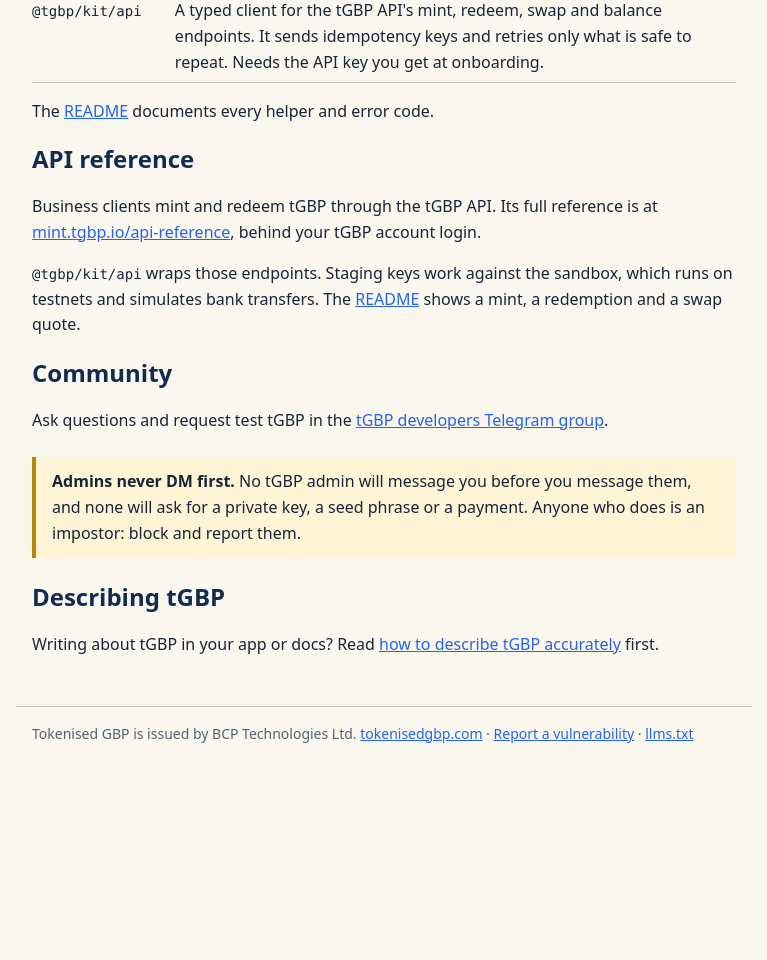
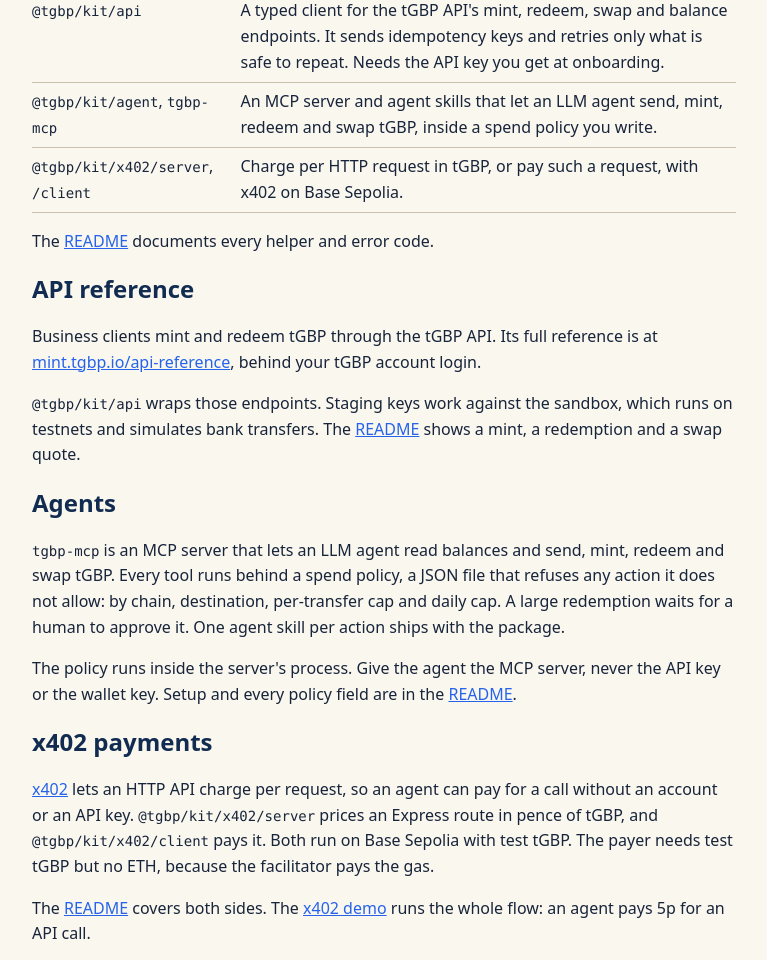
Before and after one commit to bcp-markets/tgbp-devkit, a website: page site/public/index.html in a window 1280 px wide. Shown: the part 632-1592 px from the top of the page, without its empty margins (256-1023 px from the left). Before the commit the page ends 1409 px from the top, so only its background shows below. Drawn offline with Linux system fonts and the light colour scheme.

Commit message:
TGBP-6675: Add the agent kit and x402 sections to the developer site
Review-Debt-Covered: inline

```diff
--- a/site/public/index.html
+++ b/site/public/index.html
@@ -4,7 +4,7 @@
   <meta charset="utf-8">
   <meta name="viewport" content="width=device-width, initial-scale=1">
   <title>tGBP developers</title>
-  <meta name="description" content="Build with tGBP, the tokenised British pound: a quickstart, the @tgbp/kit developer kit, the API reference and the developer community.">
+  <meta name="description" content="Build with tGBP, the tokenised British pound: a quickstart, the @tgbp/kit developer kit, agents, x402 payments, the API reference and the developer community.">
   <link rel="stylesheet" href="/styles.css">
 </head>
 <body>
@@ -54,6 +54,14 @@
           <td><code>@tgbp/kit/api</code></td>
           <td>A typed client for the tGBP API's mint, redeem, swap and balance endpoints. It sends idempotency keys and retries only what is safe to repeat. Needs the API key you get at onboarding.</td>
         </tr>
+        <tr>
+          <td><code>@tgbp/kit/agent</code>, <code>tgbp-mcp</code></td>
+          <td>An MCP server and agent skills that let an LLM agent send, mint, redeem and swap tGBP, inside a spend policy you write.</td>
+        </tr>
+        <tr>
+          <td><code>@tgbp/kit/x402/server</code>, <code>/client</code></td>
+          <td>Charge per HTTP request in tGBP, or pay such a request, with x402 on Base Sepolia.</td>
+        </tr>
       </tbody>
     </table>
     <p>
@@ -72,6 +80,35 @@
       which runs on testnets and simulates bank transfers. The
       <a href="https://github.com/bcp-markets/tgbp-devkit#mint-redeem-and-swap-api">README</a>
       shows a mint, a redemption and a swap quote.
+    </p>
+
+    <h2>Agents</h2>
+    <p>
+      <code>tgbp-mcp</code> is an MCP server that lets an LLM agent read balances and send, mint,
+      redeem and swap tGBP. Every tool runs behind a spend policy, a JSON file that refuses any
+      action it does not allow: by chain, destination, per-transfer cap and daily cap. A large
+      redemption waits for a human to approve it. One agent skill per action ships with the
+      package.
+    </p>
+    <p>
+      The policy runs inside the server's process. Give the agent the MCP server, never the API key
+      or the wallet key. Setup and every policy field are in the
+      <a href="https://github.com/bcp-markets/tgbp-devkit#agents-mcp-server-skills-and-spend-policy">README</a>.
+    </p>
+
+    <h2>x402 payments</h2>
+    <p>
+      <a href="https://x402.org">x402</a> lets an HTTP API charge per request, so an agent can pay
+      for a call without an account or an API key. <code>@tgbp/kit/x402/server</code> prices an
+      Express route in pence of tGBP, and <code>@tgbp/kit/x402/client</code> pays it. Both run on
+      Base Sepolia with test tGBP. The payer needs test tGBP but no ETH, because the facilitator
+      pays the gas.
+    </p>
+    <p>
+      The <a href="https://github.com/bcp-markets/tgbp-devkit#x402-payments-base-sepolia">README</a>
+      covers both sides. The
+      <a href="https://github.com/bcp-markets/tgbp-devkit/tree/main/examples/x402-demo">x402 demo</a>
+      runs the whole flow: an agent pays 5p for an API call.
     </p>
 
     <h2>Community</h2>
--- a/site/public/llms.txt
+++ b/site/public/llms.txt
@@ -1,12 +1,12 @@
 # tGBP developers
 
-> tGBP is Tokenised GBP, a British pound stablecoin backed one to one by cash and cash equivalents and issued by BCP Technologies Ltd. This site documents @tgbp/kit, the open-source TypeScript kit for tGBP on EVM chains and Solana and for the tGBP API.
+> tGBP is Tokenised GBP, a British pound stablecoin backed one to one by cash and cash equivalents and issued by BCP Technologies Ltd. This site documents @tgbp/kit, the open-source TypeScript kit for tGBP on EVM chains and Solana, the tGBP API, AI agents and x402 payments.
 
 tGBP has 18 decimals on EVM chains and 9 on Solana. Test tGBP on Base Sepolia has no value.
 
 ## Pages
 
-- [Home](https://dev.tokenisedgbp.com/): what tGBP is, the kit's modules including the API client, the API reference and the developer community.
+- [Home](https://dev.tokenisedgbp.com/): what tGBP is, the kit's modules, the API reference, the agent MCP server, x402 payments and the developer community.
 - [Quickstart](https://dev.tokenisedgbp.com/quickstart): from a clean machine to a confirmed test tGBP transfer on Base Sepolia.
 - [Describe tGBP accurately](https://dev.tokenisedgbp.com/brand): the name, the claims to make and the claims to avoid.
 
@@ -14,3 +14,4 @@ tGBP has 18 decimals on EVM chains and 9 on Solana. Test tGBP on Base Sepolia ha
 
 - [@tgbp/kit README](https://github.com/bcp-markets/tgbp-devkit#readme): every helper and error code.
 - [Quickstart scripts](https://github.com/bcp-markets/tgbp-devkit/tree/main/examples/quickstart): the files the quickstart uses.
+- [x402 demo](https://github.com/bcp-markets/tgbp-devkit/tree/main/examples/x402-demo): an agent pays 5p of test tGBP for an API call on Base Sepolia.
```
